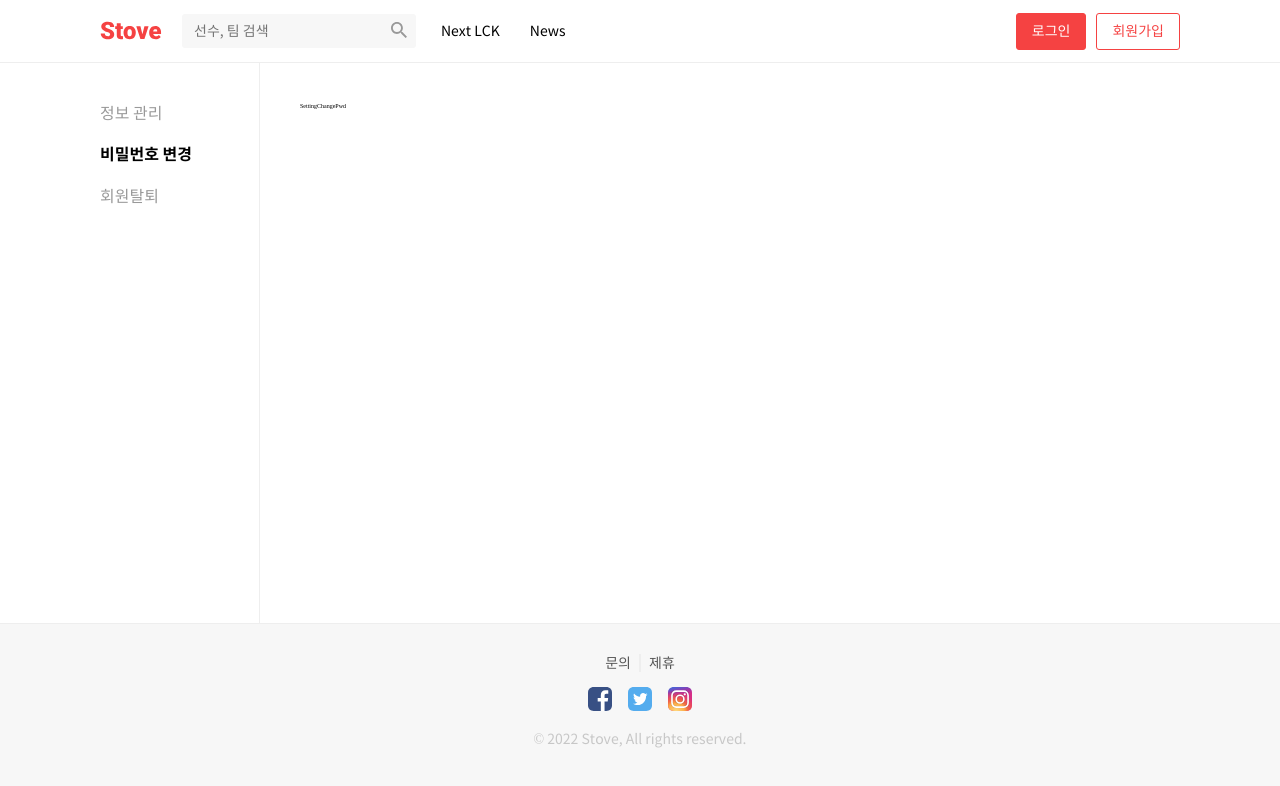
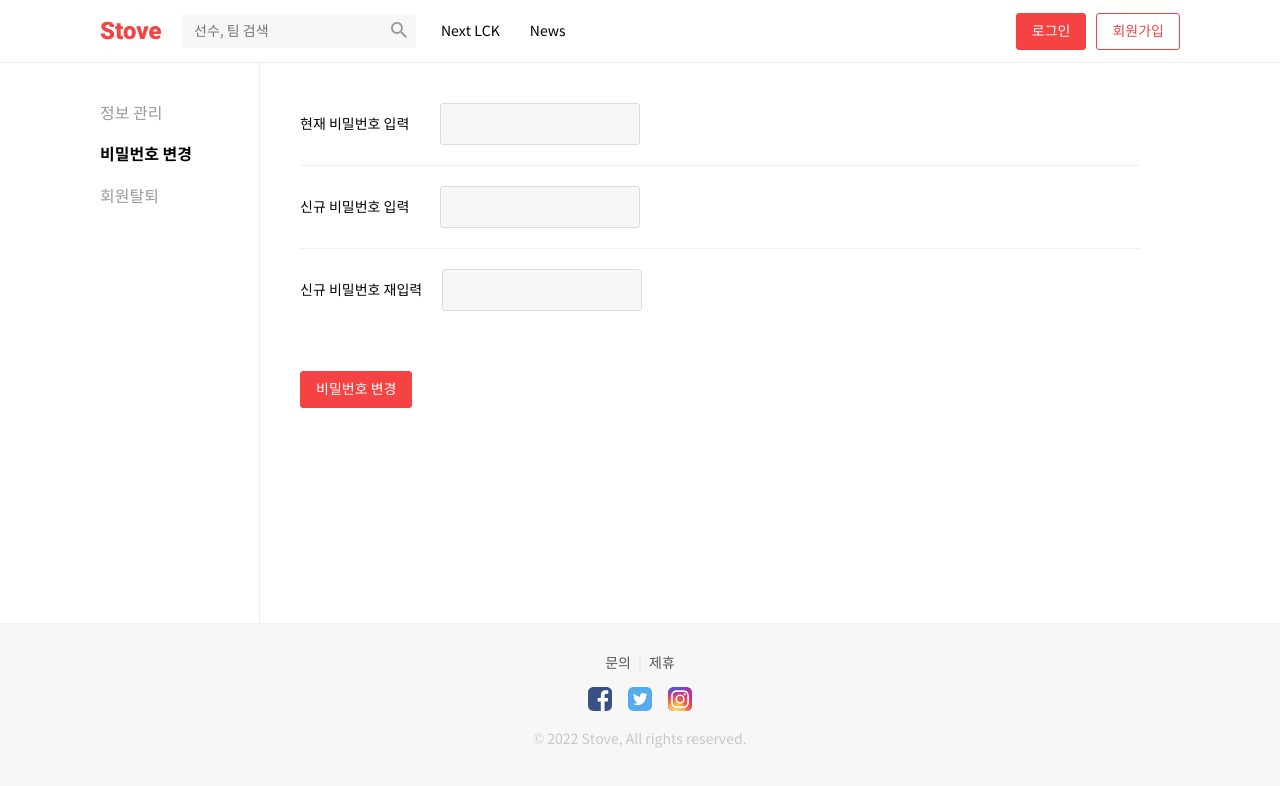
Before and after one commit to Stove-Org/Stove-client, a React (Create React App) app in the folder client/: page /setting/change-password in a window 1280 px wide. Shown: the top 786 px of the page. Built offline with nearby package versions, Linux system fonts and the light colour scheme.

Commit message:
feat: SettingChangePwd component markup

```diff
--- a/client/src/components/atoms/SettingInput/index.jsx
+++ b/client/src/components/atoms/SettingInput/index.jsx
@@ -18,7 +18,8 @@ const SettingWrapper = styled.div`
   }
 
   & > aside {
-    width: 140px;
+    min-width: 140px;
+    padding-right: 20px;
   }
 
   & > div {
--- a/client/src/pages/Setting/SettingChangePwd.jsx
+++ b/client/src/pages/Setting/SettingChangePwd.jsx
@@ -1,5 +1,40 @@
+import { useState } from "react";
+import Button from "../../components/atoms/Button";
+import SettingInput from "../../components/atoms/SettingInput";
+import SettingFooter from "../../components/atoms/SettingFooter";
+
 const SettingChangePwd = () => {
-  return <>SettingChangePwd</>;
+  return (
+    <>
+      <SettingInput>
+        <aside>현재 비밀번호 입력</aside>
+        <input
+          type="password"
+          // value={nickname}
+          // onChange={(e) => setNickname(e.target.value)}
+        />
+      </SettingInput>
+      <SettingInput>
+        <aside>신규 비밀번호 입력</aside>
+        <input
+          type="password"
+          // value={nickname}
+          // onChange={(e) => setNickname(e.target.value)}
+        />
+      </SettingInput>
+      <SettingInput>
+        <aside>신규 비밀번호 재입력</aside>
+        <input
+          type="password"
+          // value={nickname}
+          // onChange={(e) => setNickname(e.target.value)}
+        />
+      </SettingInput>
+      <SettingFooter>
+        <Button styleType={"primary"} text={"비밀번호 변경"} />
+      </SettingFooter>
+    </>
+  );
 };
 
 export default SettingChangePwd;
```
